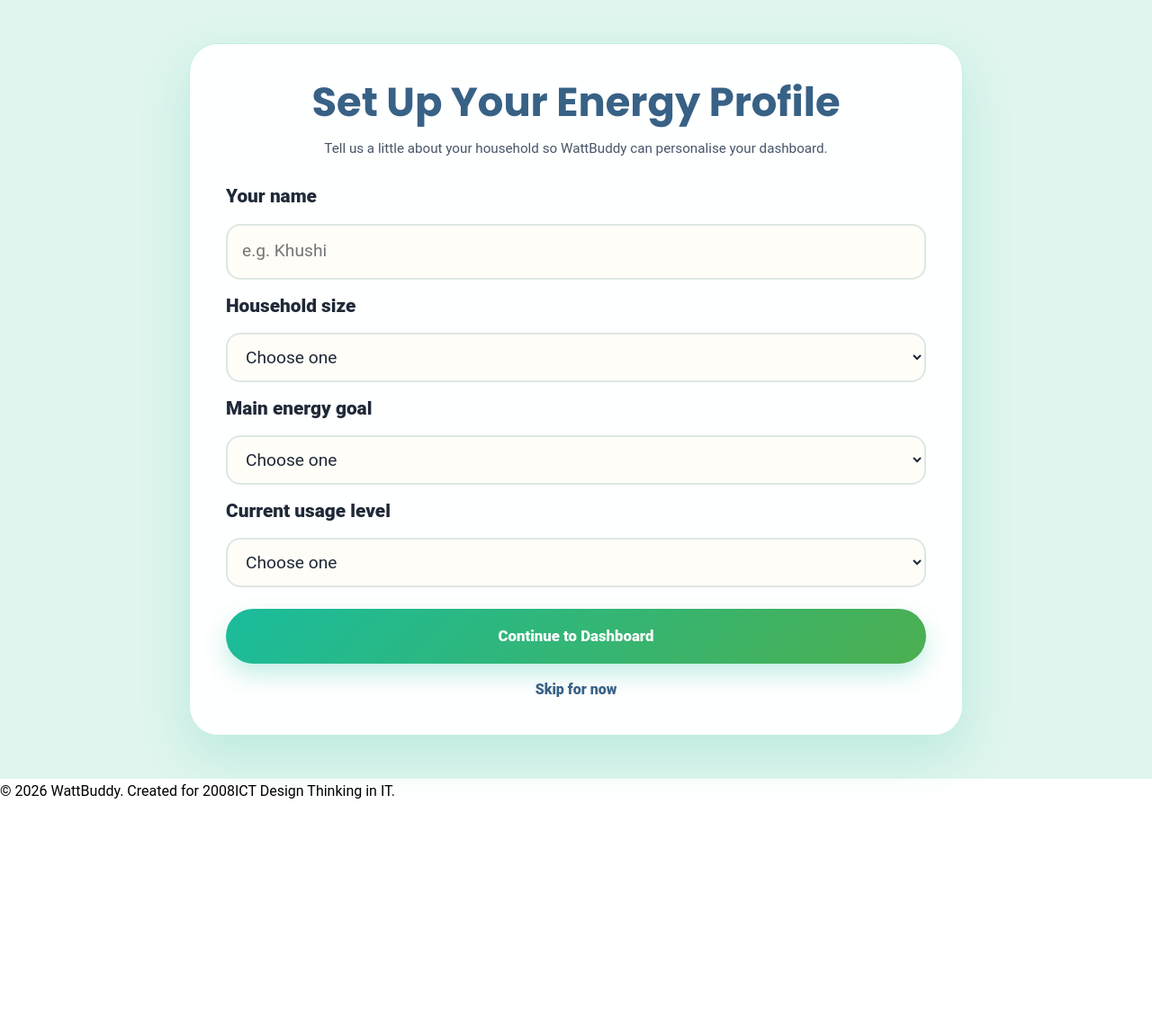
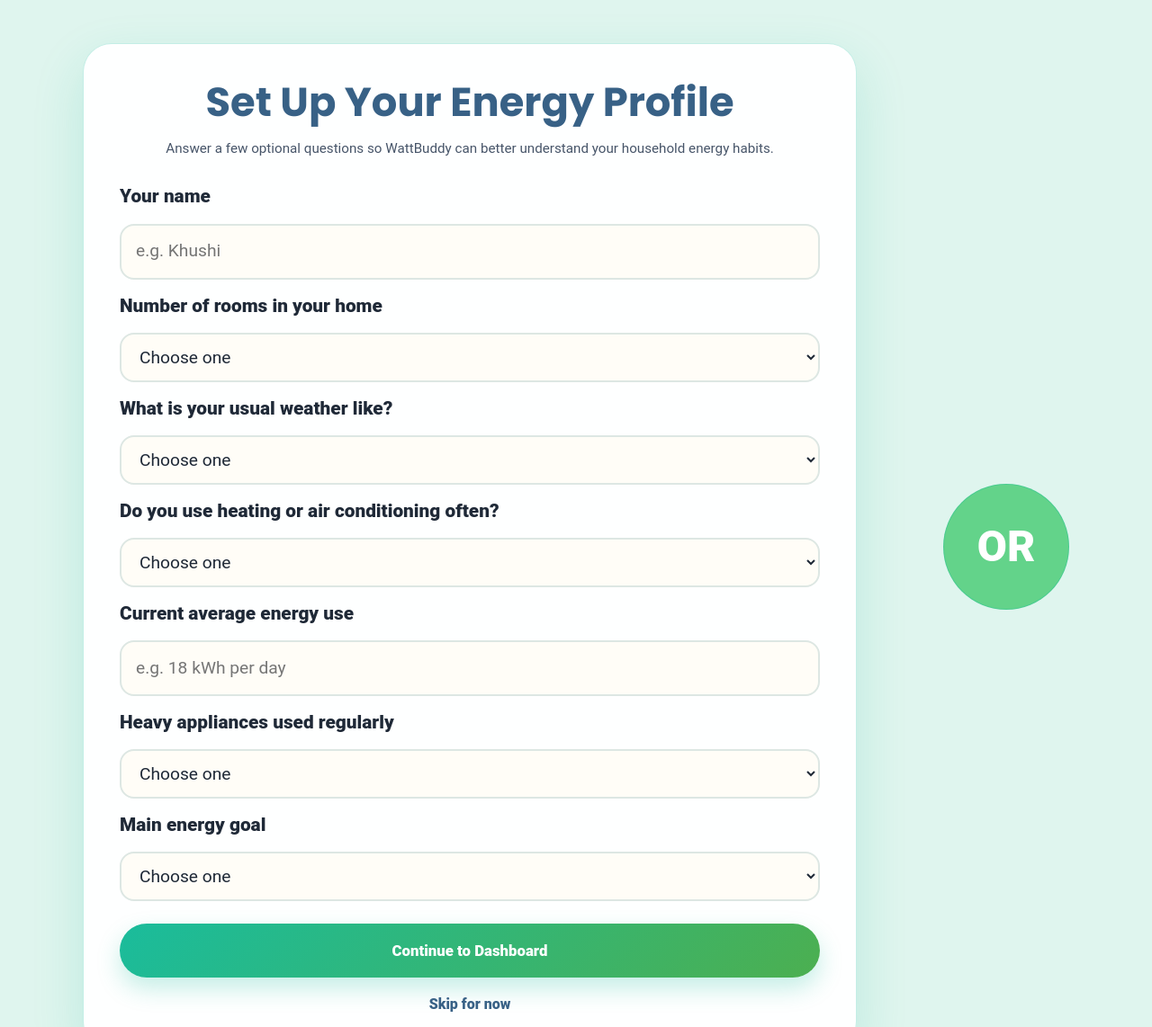
Before and after one commit to iikaayyy/design-thinking-energy-project, a plain HTML site: page details.html in a window 1280 px wide. Shown: the top 1142 px of the page at 90% size. Before the commit the page ends 893 px from the top, so only its background shows below. Drawn offline with Linux system fonts and the light colour scheme.

Commit message:
Update details.html

```diff
--- a/details.html
+++ b/details.html
@@ -15,7 +15,7 @@
             <h1>Set Up Your Energy Profile</h1>
 
             <p>
-                Tell us a little about your household so WattBuddy can personalise your dashboard.
+                Answer a few optional questions so WattBuddy can better understand your household energy habits.
             </p>
 
             <form action="dashboard.html" method="get" class="setup-form">
@@ -23,45 +23,72 @@
                 <label for="name">Your name</label>
                 <input type="text" id="name" name="name" placeholder="e.g. Khushi">
 
-                <label for="household">Household size</label>
-                <select id="household" name="household">
+                <label for="rooms">Number of rooms in your home</label>
+                <select id="rooms" name="rooms">
                     <option value="">Choose one</option>
-                    <option>1 person</option>
-                    <option>2 people</option>
-                    <option>3-4 people</option>
-                    <option>5+ people</option>
+                    <option>1-2 rooms</option>
+                    <option>3-4 rooms</option>
+                    <option>5-6 rooms</option>
+                    <option>7+ rooms</option>
+                </select>
+
+                <label for="weather">What is your usual weather like?</label>
+                <select id="weather" name="weather">
+                    <option value="">Choose one</option>
+                    <option>Mostly hot</option>
+                    <option>Mostly cold</option>
+                    <option>Mixed weather</option>
+                    <option>Not sure</option>
+                </select>
+
+                <label for="temperature-use">Do you use heating or air conditioning often?</label>
+                <select id="temperature-use" name="temperature-use">
+                    <option value="">Choose one</option>
+                    <option>Air conditioning often</option>
+                    <option>Heating often</option>
+                    <option>Both depending on weather</option>
+                    <option>Rarely use either</option>
+                </select>
+
+                <label for="average-use">Current average energy use</label>
+                <input type="text" id="average-use" name="average-use" placeholder="e.g. 18 kWh per day">
+
+                <label for="appliances">Heavy appliances used regularly</label>
+                <select id="appliances" name="appliances">
+                    <option value="">Choose one</option>
+                    <option>Washing machine / dryer</option>
+                    <option>Air conditioner / heater</option>
+                    <option>Gaming PC / large TV setup</option>
+                    <option>Multiple heavy appliances</option>
+                    <option>Not sure</option>
                 </select>
 
                 <label for="goal">Main energy goal</label>
                 <select id="goal" name="goal">
                     <option value="">Choose one</option>
-                    <option>Save money</option>
-                    <option>Reduce energy use</option>
-                    <option>Build better habits</option>
-                    <option>Help the environment</option>
-                </select>
-
-                <label for="usage">Current usage level</label>
-                <select id="usage" name="usage">
-                    <option value="">Choose one</option>
-                    <option>Low</option>
-                    <option>Medium</option>
-                    <option>High</option>
-                    <option>Not sure</option>
+                    <option>Save money on bills</option>
+                    <option>Reduce overall energy use</option>
+                    <option>Track high-usage appliances</option>
+                    <option>Build better daily habits</option>
+                    <option>Reduce environmental impact</option>
                 </select>
 
                 <button type="submit" class="primary-btn">Continue to Dashboard</button>
 
                 <a href="dashboard.html" class="skip-link">Skip for now</a>
+
             </form>
         </section>
 
+        <div class="or-divider">
+            <span>OR</span>
+        </div>
+
+        <div class="quick-access-buttons">
+            <button class="google-btn" type="button">Continue with Google</button>
+            <button class="email-btn" type="button">Continue with Email</button>
+        </div>
+
     </main>
-
-    <!-- Footer -->
-    <footer class="site-footer">
-        <p>&copy; 2026 WattBuddy. Created for 2008ICT Design Thinking in IT.</p>
-    </footer>
-    <script src="js/script.js"></script>
 </body>
 </html>
```
